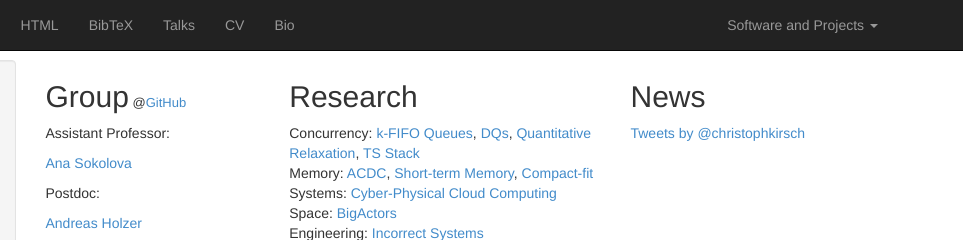
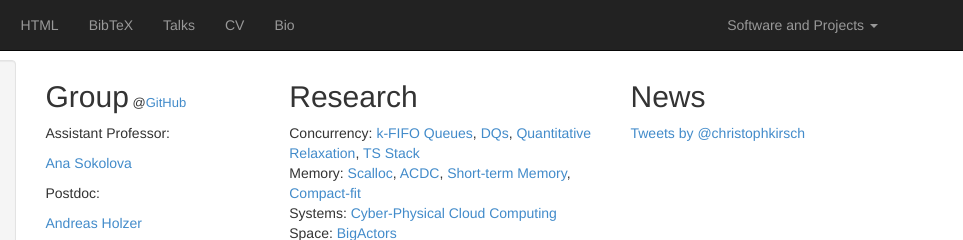
Before and after one commit to ckirsch/ckirsch.github.com, a plain HTML site: page index.html in a window 1280 px wide. Shown: the top 240 px of the page, 317-1280 px from the left. Drawn offline with Linux system fonts and the light colour scheme.

Commit message:
Added scalloc to homepage

```diff
--- a/index.html
+++ b/index.html
@@ -134,7 +134,7 @@
 
                   <p>Concurrency: <a href="content/publications/conferences/PaCT13-FastScalableQueues.pdf">k-FIFO Queues</a>, <a href="content/publications/invited/CF13-DistributedQueues.pdf">DQs</a>, <a href="content/publications/conferences/POPL13-QuantitativeRelaxation.pdf">Quantitative Relaxation</a>, <a href="content/publications/conferences/POPL15-TSStack.pdf">TS Stack</a><br>
 
-                  Memory: <a href="content/publications/conferences/ISMM13-ACDC.pdf">ACDC</a>, <a href="content/publications/conferences/ISMM11-ShortTermMemory.pdf">Short-term Memory</a>, <a href="content/publications/conferences/USENIX08-CompactFit.pdf">Compact-fit</a><br>
+                  Memory: <a href="content/publications/conferences/OOPSLA15-Scalloc.pdf">Scalloc</a>, <a href="content/publications/conferences/ISMM13-ACDC.pdf">ACDC</a>, <a href="content/publications/conferences/ISMM11-ShortTermMemory.pdf">Short-term Memory</a>, <a href="content/publications/conferences/USENIX08-CompactFit.pdf">Compact-fit</a><br>
 
                   Systems: <a href="content/publications/conferences/HotCloud10-CPCC.pdf">Cyber-Physical Cloud Computing</a><br>
 
```
